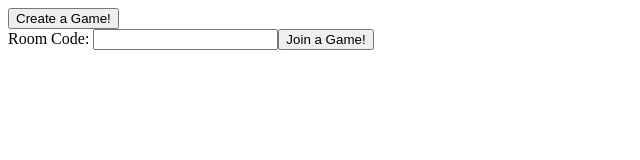
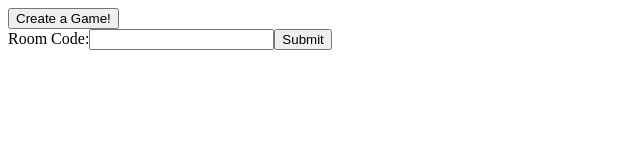
Before and after one commit to noErrdev/Django-Mahjang, a React (Create React App) app in the folder frontend/: page / in a window 1280 px wide. Shown: the top 160 px of the page, without its empty margins (0-640 px from the left). Built offline with nearby package versions, Linux system fonts and the light colour scheme.

Commit message:
Create React Form Submission for join room

```diff
--- a/frontend/src/components/JoinRoomButton.jsx
+++ b/frontend/src/components/JoinRoomButton.jsx
@@ -1,28 +1,45 @@
 import React from 'react';
 
 class JoinRoomButton extends React.Component {
-    handleClick() {
-    // Send request to backend to create a new room
-    console.log('Clicked');
-    window.location.href = "/room/000"
-    console.log('Navigated');
-    /* fetch('/api/create-room')
-      .then(response => response.json())
-      .then(data => {
-        // Redirect user to new room URL
-        window.location.href = `/room/${data.roomCode}`;
-        //window.location.href = "/room/000"
-        console.log('Navigated');
-      }); */
+  constructor(props) {
+    super(props);
+    this.state = {value: ''};
+
+    this.handleChange = this.handleChange.bind(this);
+    this.handleSubmit = this.handleSubmit.bind(this);
+  }
+
+  // Updates state.value to what user inputs
+  handleChange(event) {
+    this.setState({value: event.target.value});
+  }
+
+  // Posts state.value when user clicks button
+  handleSubmit(event) {
+    event.preventDefault();
+    console.log('Submitted',  JSON.stringify(this.state));
+    /* fetch('/api/get-room', {
+        method: "POST",
+        headers: {
+            'Content-type': 'application/json'
+        },
+        body: JSON.stringify(this.state)
+        })
+        .then((response) => response.json())
+        .then((data) => {
+            window.location.href = `/room/${data.roomCode}`;
+        }) */
   }
 
   render() {
     return (
-        <div className="joinRoomButton">
-            <label htmlFor="roomCode">Room Code: </label>
-            <input type="number" id='roomCode' />
-            <button onClick={this.handleClick}>Join a Game!</button>
-        </div>
+      <form onSubmit={this.handleSubmit}>
+        <label>
+          Room Code:
+          <input type="number" value={this.state.value} onChange={this.handleChange} />
+        </label>
+        <input type="submit" value="Submit" />
+      </form>
     );
   }
 }
```
